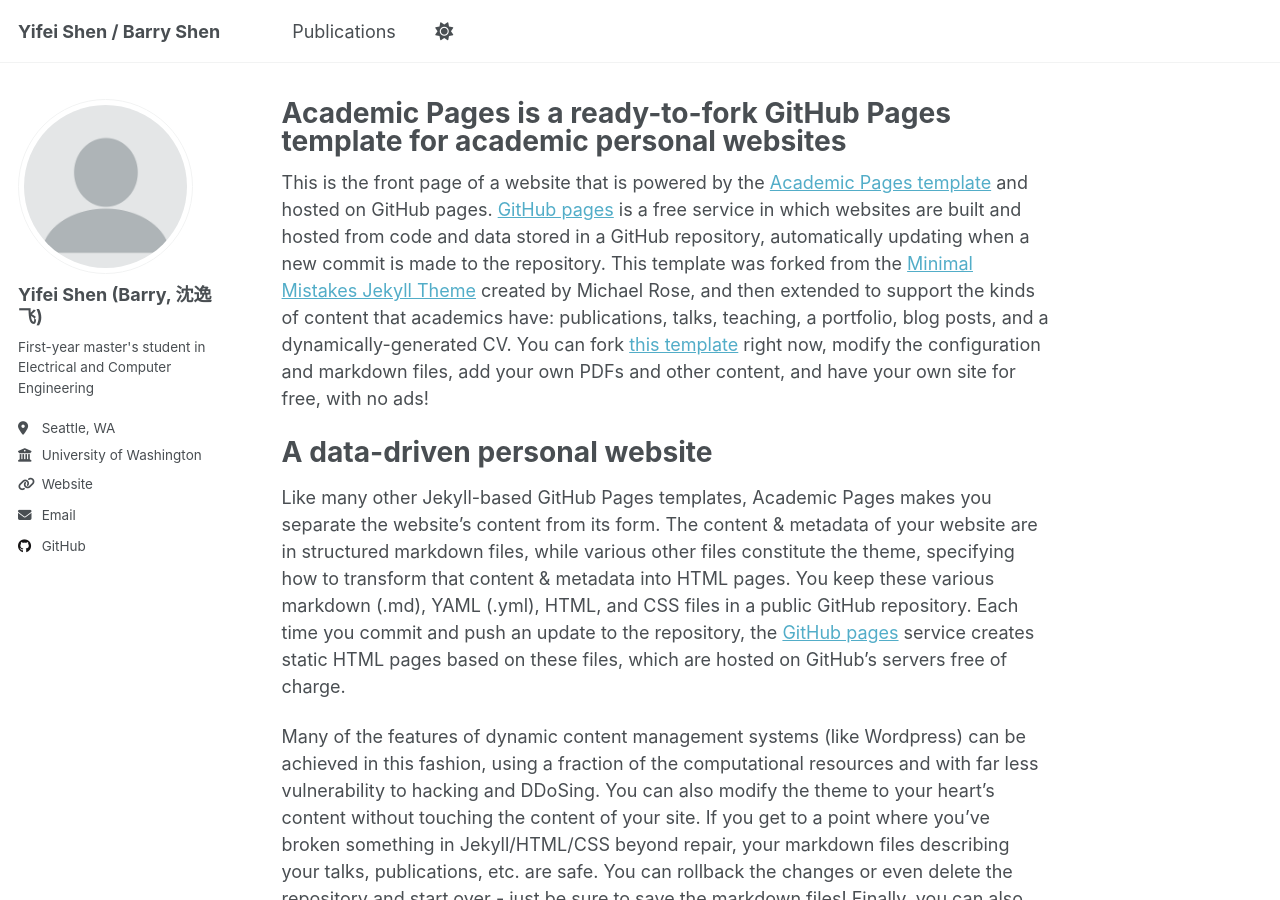
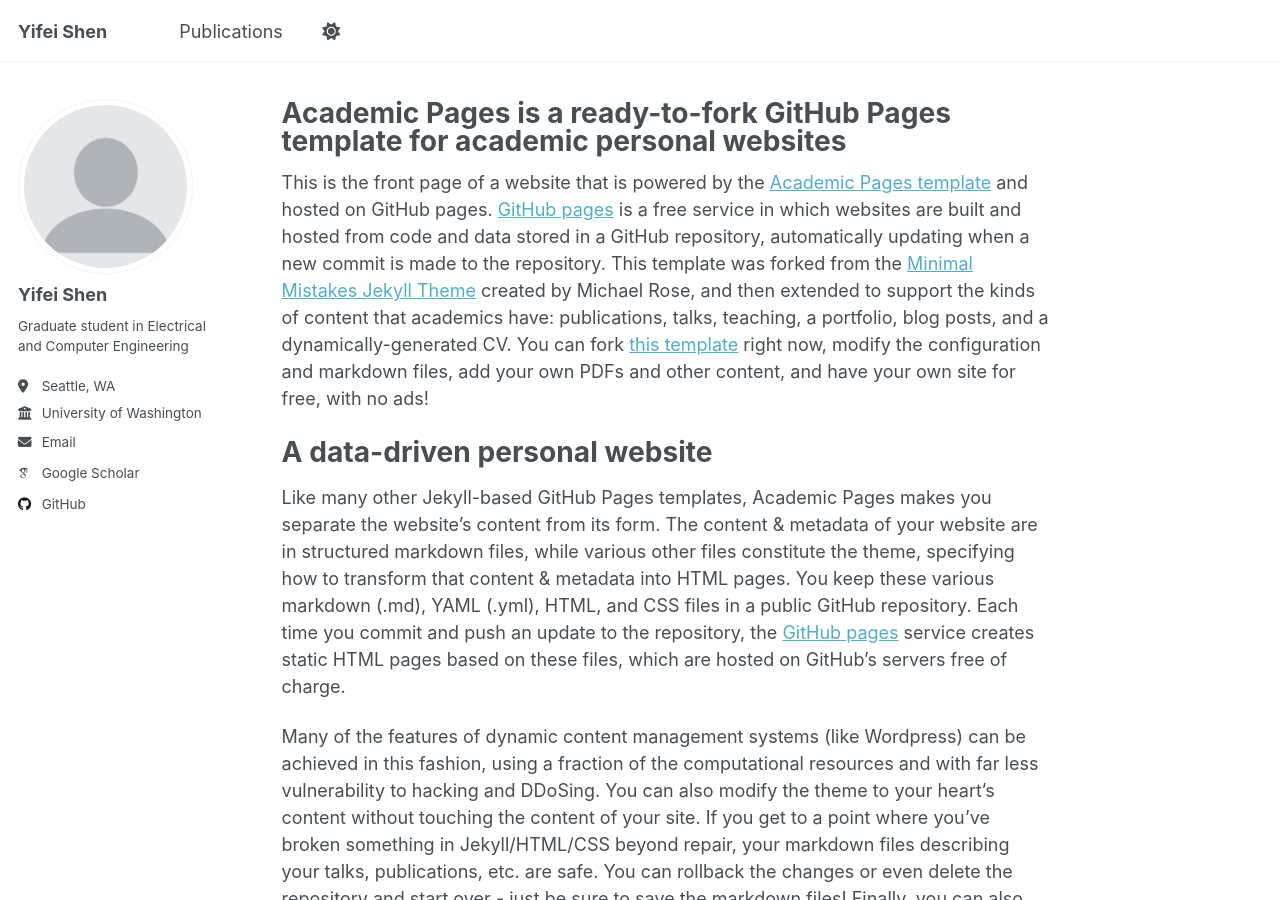
Before and after one commit to Barryshen1/Barryshen1.github.io, a Jekyll site: the page built from _pages/about.md, in a window 1280 px wide and 900 px high. Built offline with Jekyll 4.4.1, drawn with Linux system fonts in a browser that asks for light colours; some web fonts are replaced.

Commit message:
Update _config.yml

```diff
--- a/_config.yml
+++ b/_config.yml
@@ -9,7 +9,7 @@
 # Basic Site Settings
 locale                   : "en-US"
 site_theme               : "default"
-title                    : "Yifei Shen / Barry Shen"
+title                    : "Yifei Shen"
 title_separator          : "-"
 name                     : &name "Yifei Shen"
 description              : &description "Graduate student at University of Washington in Electrical and Computer Engineering"
@@ -23,18 +23,17 @@
 author:
   # Biographic information
   avatar           : "profile.png"
-  name             : "Yifei Shen (Barry, 沈逸飞)"
+  name             : "Yifei Shen"
   pronouns         : # example: "she/her"
-  bio              : "First-year master's student in Electrical and Computer Engineering"
+  bio              : "Graduate student in Electrical and Computer Engineering"
   location         : "Seattle, WA"
   employer         : "University of Washington"
-  uri              : "https://barryshen1.github.io"
   email            : "yifeis02@uw.edu"
 
   # Academic websites
   academia         : # URL
   arxiv            : # URL - Update with the correct link to your profile
-  googlescholar    : # URL
+  googlescholar    : "https://scholar.google.com" # URL
   impactstory      : # URL
   orcid            : # URL
   semantic         : # URL
```
